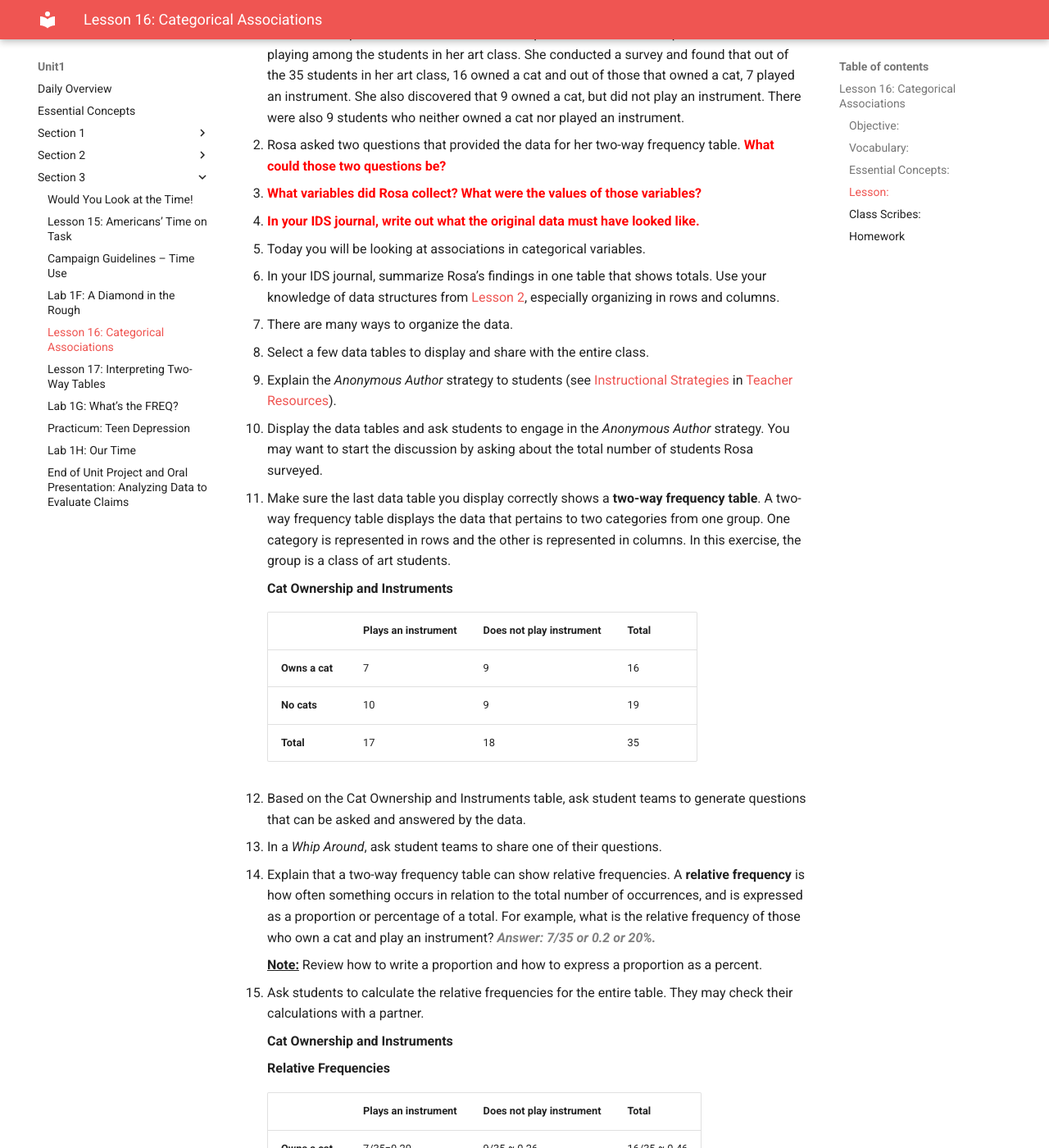
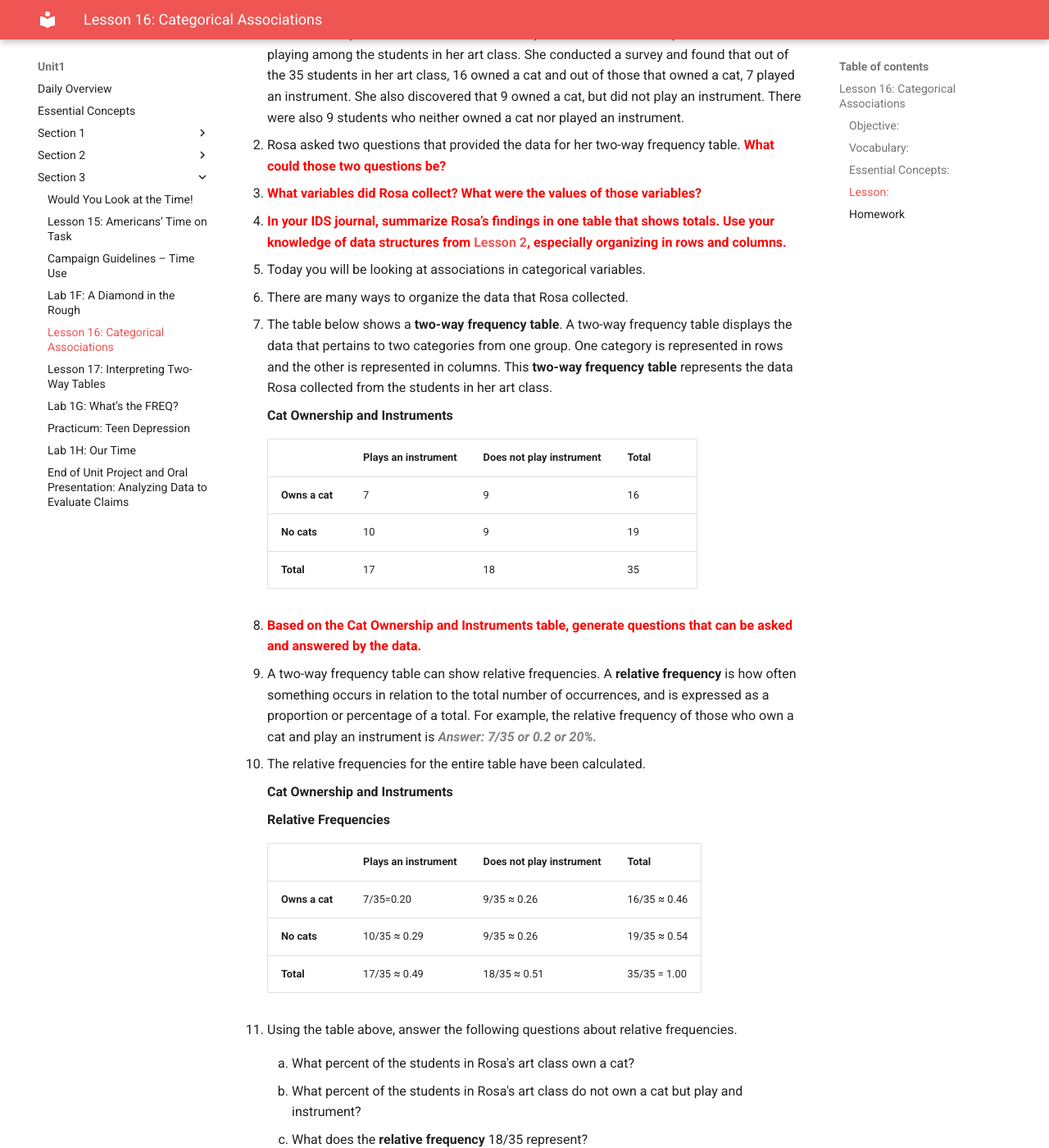
Before and after one commit to ThinkDataEd/student, an MkDocs documentation site: the page built from docs/unit1/lesson16.md, in a window 1280 px wide and 1400 px high, scrolled down 803 px. Shown: the whole window at 82% size. Built offline with MkDocs 1.6.1 and Material for MkDocs 9.7.7, drawn with Linux system fonts in a browser that asks for light colours; some of the changed text lies outside the part shown.

Commit message:
Lesson 16
Ready for feedback.

```diff
--- a/docs/unit1/lesson16.md
+++ b/docs/unit1/lesson16.md
@@ -30,27 +30,17 @@ table. <strong style="color: red;">What could those two questions be?</strong>
 
 3. <strong style="color: red;">What variables did Rosa collect? What were the values of those variables?</strong>
 
-4. <strong style="color: red;">In your IDS journal, write out what the original data must have looked like.</strong>
+4. <strong style="color: red;">In your IDS journal, summarize Rosa’s findings in one table that shows totals. Use your knowledge of data structures from [Lesson 2](lesson2.md), especially organizing in rows
+and columns.</strong>
 
 5. Today you will be looking at associations in categorical variables.
 
-6. In your IDS journal, summarize Rosa’s findings in one table that shows totals. Use your knowledge of data structures from [Lesson 2](lesson2.md), especially organizing in rows
-and columns.
+6. There are many ways to organize the data that Rosa collected.
 
-7. There are many ways to organize the data.
-
-8. Select a few data tables to display and share with the entire class.
-
-9. Explain the *Anonymous Author* strategy to students (see [Instructional Strategies](../IDS_Curriculum_v_5.0/4_IDS_Teacher Resources_v_5.0/TR_Instructional Strategies.pdf) in [Teacher
-Resources](../download/resources.md)).
-
-10. Display the data tables and ask students to engage in the *Anonymous Author* strategy. You may
-want to start the discussion by asking about the total number of students Rosa surveyed.
-
-11. Make sure the last data table you display correctly shows a **two-way frequency table**. A two-way
+7. The table below shows a **two-way frequency table**. A two-way
 frequency table displays the data that pertains to two categories from one group. One category is
-represented in rows and the other is represented in columns. In this exercise, the group is a class
-of art students.
+represented in rows and the other is represented in columns. This **two-way frequency table** represents the
+data Rosa collected from the students in her art class.
 
     **Cat Ownership and Instruments**
 
@@ -60,20 +50,15 @@ of art students.
     | **No cats** | 10 | 9 | 19 |
     | **Total** | 17 | 18 | 35 |
 
-12. Based on the Cat Ownership and Instruments table, ask student teams to generate questions that
-can be asked and answered by the data.
+8. <strong style="color: red;">Based on the Cat Ownership and Instruments table, generate questions that
+can be asked and answered by the data.</strong>
 
-13. In a *Whip Around*, ask student teams to share one of their questions.
+9. A two-way frequency table can show relative frequencies. A **relative frequency** is
+how often something occurs in relation to the total number of occurrences, and is expressed as a
+proportion or percentage of a total. For example, the relative frequency of those who own
+a cat and play an instrument is <span style="color:grey">***Answer: 7/35 or 0.2 or 20%.***</span>
 
-14. Explain that a two-way frequency table can show relative frequencies. A **relative frequency** is
-how often something occurs in relation to the total number of occurrences, and is expressed as a
-proportion or percentage of a total. For example, what is the relative frequency of those who own
-a cat and play an instrument? <span style="color:grey">***Answer: 7/35 or 0.2 or 20%.***</span>
-
-    **<u>Note:</u>** Review how to write a proportion and how to express a proportion as a percent.
-
-15. Ask students to calculate the relative frequencies for the entire table. They may check their
-calculations with a partner.
+10. The relative frequencies for the entire table have been calculated.
 
 
     **Cat Ownership and Instruments**
@@ -86,17 +71,20 @@ calculations with a partner.
     | **No cats** | 10/35 ≈ 0.29 | 9/35 ≈ 0.26 | 19/35 ≈ 0.54 |
     | **Total** | 17/35 ≈ 0.49 | 18/35 ≈ 0.51 | 35/35 = 1.00 |
 
-16. In teams, students will generate 2 questions about 2 categorical variables. Allow teams 3-5
-minutes to generate their questions. Students should not choose two random categorical
-variables. Rather, they should choose two categorical variables that they predict might be
-associated.
+11. Using the table above, answer the following questions about relative frequencies.
 
-17. The team will create a two-way table that corresponds to their categorical variables.
+    100. What percent of the students in Rosa's art class own a cat?
 
-###**Class Scribes:**
+    100. What percent of the students in Rosa's art class do not own a cat but play and instrument?
 
-One team of students will give a brief talk to discuss what they think the 3 most important topics
-of the day were.
+    100. What does the **relative frequency** 18/35 represent?
+
+12. <strong style="color: red;">Now you will generate 2 questions about 2 categorical variables. Do not choose two random categorical
+variables. Rather, you should choose two categorical variables that you predict might be
+associated.</strong>
+
+13. Create a two-way table where you can organize the data for your questions.
+
 
 ###<p style="background: black; color: white; text-align: center;">**Homework**</p>
 Rosa posed this statistical question:
```
Also changed, not shown: docs/unit1/lesson4.md (+7 -42 lines), docs/unit1/lesson9.md (+1 -1 lines).
